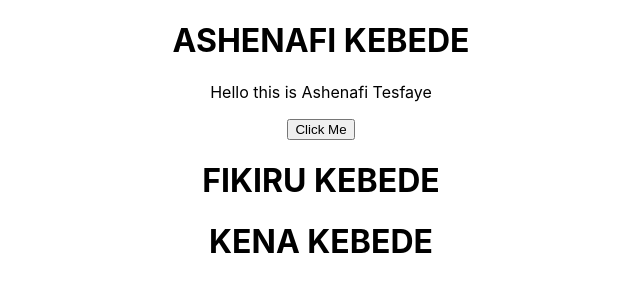
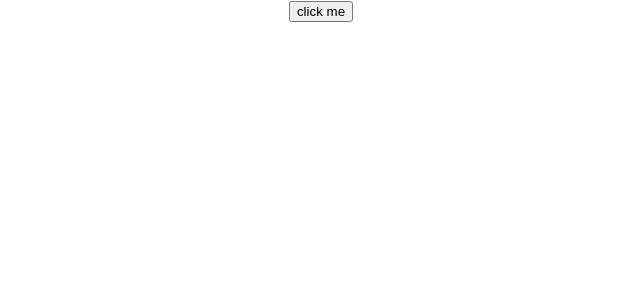
Before and after one commit to alxSoftware2024/React, a React (Create React App) app in the folder my-first-app/: page / in a window 1280 px wide. Shown: the top 300 px of the page, without its empty margins (319-959 px from the left). Built offline with nearby package versions, Linux system fonts and the light colour scheme.

Commit message:
Event on class

```diff
--- a/my-first-app/src/App.js
+++ b/my-first-app/src/App.js
@@ -1,18 +1,23 @@
 import {Hello} from './componet/functional';
 import Hi from './componet/classComponet';
 import Fullname  from './componet/props';
+import EventFunction from './componet/EventFunction'
+import Event_on_class from './componet/Event_on_class'
+
 import './App.css';
 function App() {
   return (
     <div className="App">
 
-     <Fullname name="ASHENAFI">
+     {/* <Fullname name="ASHENAFI">
       <p>Hello this is Ashenafi Tesfaye</p>
       <button>Click Me</button>
 </Fullname>
      <Fullname name="FIKIRU"/>
      <Fullname name="KENA"/>
-
+     //<EventFunction/>
+ */}
+ <Event_on_class/>
     </div>
   );
 }
--- /dev/null
+++ b/my-first-app/src/componet/EventFunction.js
@@ -0,0 +1,13 @@
+// import React from 'react'
+
+// function EventFunction() {
+//     function handler(){
+//         console.log("Clicked");
+//     }
+//   return (
+//     <div>
+//         <button onClick={handler}>Click Me</button>
+//     </div>
+//   )
+// }
+// export default EventFunction;
--- /dev/null
+++ b/my-first-app/src/componet/Event_on_class.js
@@ -0,0 +1,15 @@
+import React, { Component } from 'react'
+
+ class Event_on_class extends Component {
+   Click() {
+    console.log("Clicked");
+   }
+  render() {
+    return (
+      <div>
+<button onClick={this.Click}>click me</button>
+      </div>
+    )
+  }
+}
+export default Event_on_class;
```
